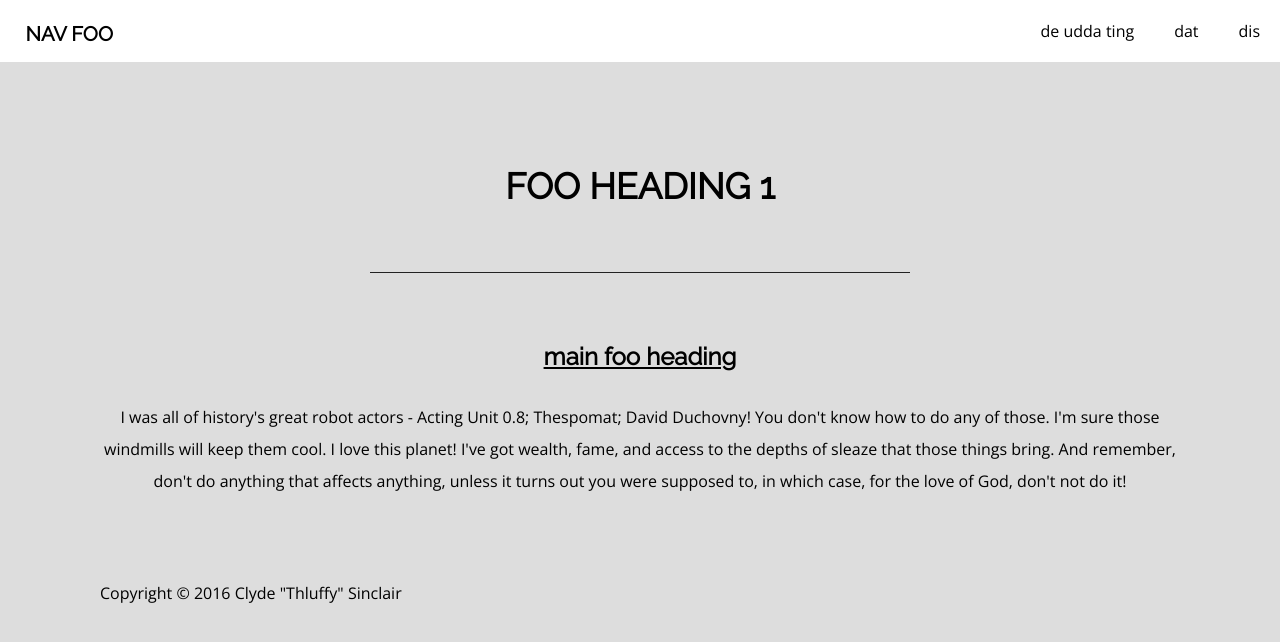
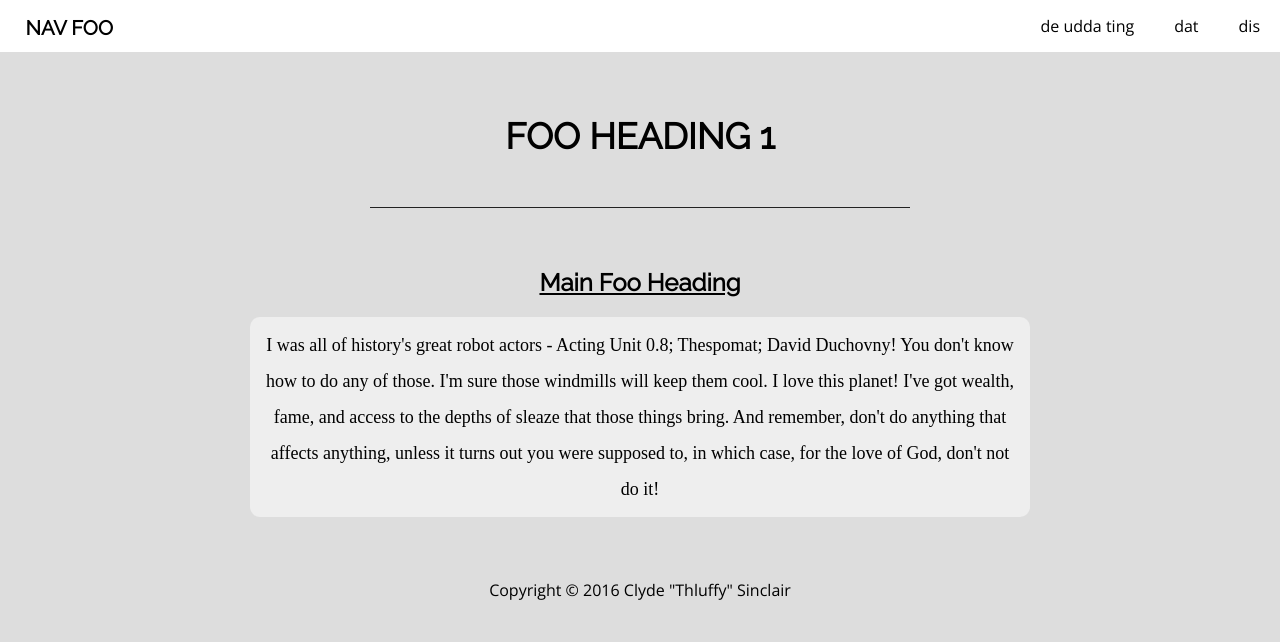
Before and after one commit to eccentricayman/see-ess-ess, a plain HTML site: page style_me_classy.html in a window 1280 px wide. Drawn offline with nearby package versions, Linux system fonts and the light colour scheme.

Commit message:
REDID IT

```diff
--- a/bad.css
+++ b/bad.css
@@ -0,0 +1,25 @@
+body {
+	background-image: url("http://www.hdwallpapers.in/download/windows_xp_bliss-1920x1080.jpg");
+}
+
+* {
+	border: 2px solid lime;
+	font-family: "Comic Sans MS";
+	font-size: 36px;
+}
+
+.navzone {
+	background-color: red;
+}
+
+.prose {
+	color: yellow;
+}
+
+li:hover, a:hover {
+	background-color: magenta;
+}
+
+.extreme {
+	color: blue;
+}
--- a/good.css
+++ b/good.css
@@ -4,15 +4,18 @@ body {
 	padding: 50px;
 	padding-left: 100px;
 	padding-right: 100px;
-	line-height: 2;
 	margin: 0px;
 	font-size: 16px;
 	font-family: "Open Sans", sans-serif;
 	background-color: #DDDDDD;
 }
 
+.extreme {
+	text-align: center;
+}
+
 h1 {
-	padding-top: 100px;
+	padding-top: 65px;
 	font-size: 36px;
 	width: 50%;
 	text-align: center;
@@ -42,7 +45,7 @@ h3 {
 	width: auto;
 	z-index: 1000;
 	position: fixed;
-	top: 1.75%;
+	top: 2%;
 	left: 2%;
 	text-transform: uppercase;
 	background-color: #FFFFFF;
@@ -81,7 +84,30 @@ li:hover {
 	background-color: #009000;
 }
 
+.content > h2 {
+	text-transform: capitalize;
+}
+
 p {
 	margin-top: 0px;
 	text-align: center;
+	background-color: #EEEEEE;
+	padding: 10px;
+	border-radius: 10px;
 }
+
+.prose {
+	font-family: "Source Serif Pro";
+	font-size: 18px;
+	line-height: 2;
+}
+
+.content {
+	padding-left: 150px;
+	padding-right: 150px;
+}
+
+#tehlulz:hover {
+	transition: 0.5s;
+	background-color: red;
+}
```
